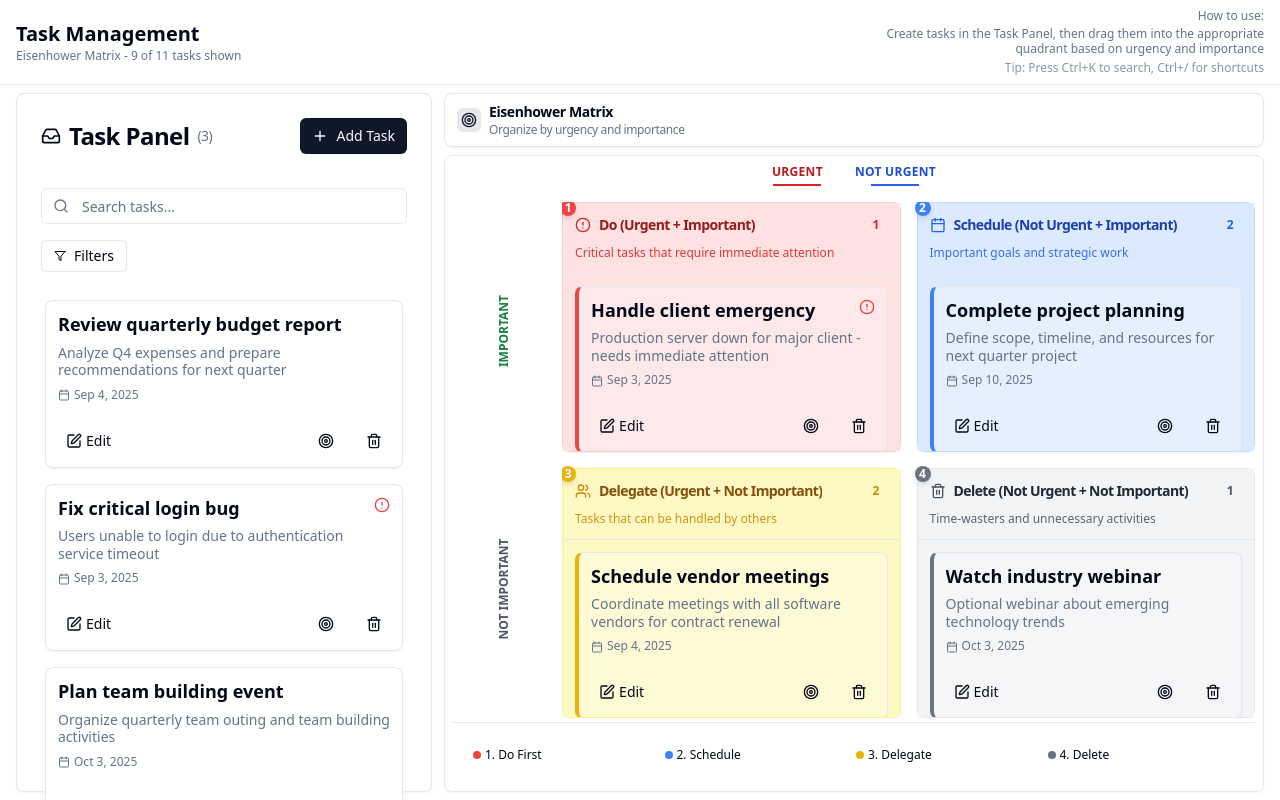
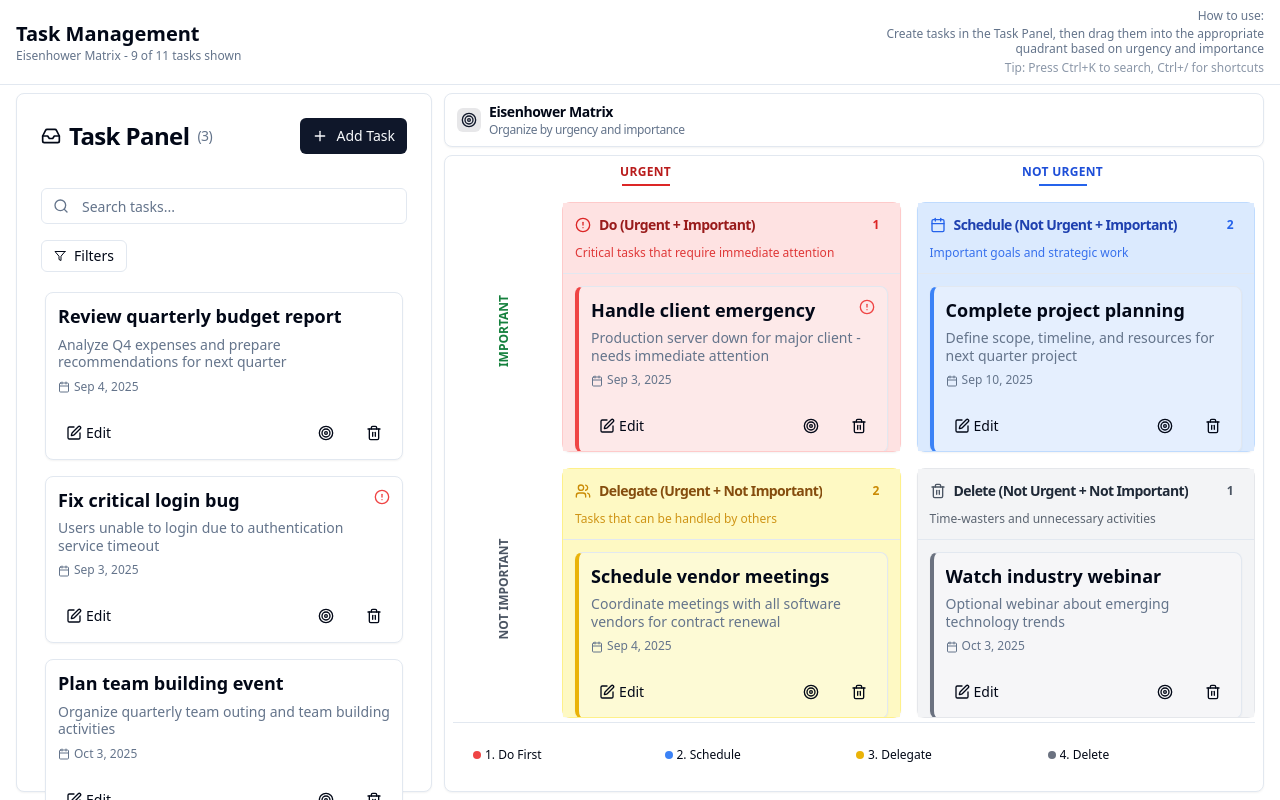
Before and after one commit to Snehal1112/task-manage, a React (Vite) app: page / in a window 1280 px wide. Built offline with nearby package versions, Linux system fonts and the light colour scheme.

Commit message:
Updated alignment for axis labels in Eisenhower Matrix and improved TaskList layout

```diff
--- a/src/components/EisenhowerMatrix.tsx
+++ b/src/components/EisenhowerMatrix.tsx
@@ -37,7 +37,7 @@ const EisenhowerMatrix: React.FC<EisenhowerMatrixProps> = ({ onEditTask, tasks }
             <div className="relative mb-2">
               {/* Top axis - Urgency */}
               <div className="flex items-center justify-center mb-2">
-                <div className="flex items-center gap-8">
+                <div className="grid grid-cols-2 gap-8 w-full">
                   <div className="text-center">
                     <div className="text-xs font-bold text-red-700 tracking-wide mb-1">URGENT</div>
                     <div className="w-12 h-0.5 bg-red-600 mx-auto"></div>
@@ -77,33 +77,21 @@ const EisenhowerMatrix: React.FC<EisenhowerMatrixProps> = ({ onEditTask, tasks }
               <div className="flex-1 grid grid-cols-2 grid-rows-2 gap-4 h-full min-h-0 overflow-hidden">
                 {/* Quadrant I: Urgent & Important (DO) */}
                 <div className="relative h-full min-h-0">
-                  <div className="absolute -top-0.5 -left-0.5 bg-red-500 text-white text-xs font-bold rounded-full w-4 h-4 flex items-center justify-center z-10 shadow-md">
-                    1
-                  </div>
                   <Quadrant quadrant="DO" onEditTask={onEditTask} tasks={tasks} />
                 </div>
 
                 {/* Quadrant II: Not Urgent & Important (SCHEDULE) */}
                 <div className="relative h-full min-h-0">
-                  <div className="absolute -top-0.5 -left-0.5 bg-blue-500 text-white text-xs font-bold rounded-full w-4 h-4 flex items-center justify-center z-10 shadow-md">
-                    2
-                  </div>
                   <Quadrant quadrant="SCHEDULE" onEditTask={onEditTask} tasks={tasks} />
                 </div>
 
                 {/* Quadrant III: Urgent & Not Important (DELEGATE) */}
                 <div className="relative h-full min-h-0">
-                  <div className="absolute -top-0.5 -left-0.5 bg-yellow-500 text-white text-xs font-bold rounded-full w-4 h-4 flex items-center justify-center z-10 shadow-md">
-                    3
-                  </div>
                   <Quadrant quadrant="DELEGATE" onEditTask={onEditTask} tasks={tasks} />
                 </div>
 
                 {/* Quadrant IV: Not Urgent & Not Important (DELETE) */}
                 <div className="relative h-full min-h-0">
-                  <div className="absolute -top-0.5 -left-0.5 bg-gray-500 text-white text-xs font-bold rounded-full w-4 h-4 flex items-center justify-center z-10 shadow-md">
-                    4
-                  </div>
                   <Quadrant quadrant="DELETE" onEditTask={onEditTask} tasks={tasks} />
                 </div>
               </div>
--- a/src/components/TaskList.tsx
+++ b/src/components/TaskList.tsx
@@ -163,7 +163,7 @@ const TaskList = forwardRef<TaskListRef, TaskListProps>(({ onAddTask, onEditTask
 
   return (
     <Card className="h-full"> {/* Added padding to the Card */}
-      <CardHeader className="pb-6"> {/* Increased bottom padding for better spacing */}
+      <CardHeader className="pb-4"> {/* Increased bottom padding for better spacing */}
         <div className="flex items-center justify-between mb-4"> {/* Added margin-bottom for spacing */}
           <CardTitle className="flex items-center gap-2">
             <Inbox className="h-5 w-5" />
```
